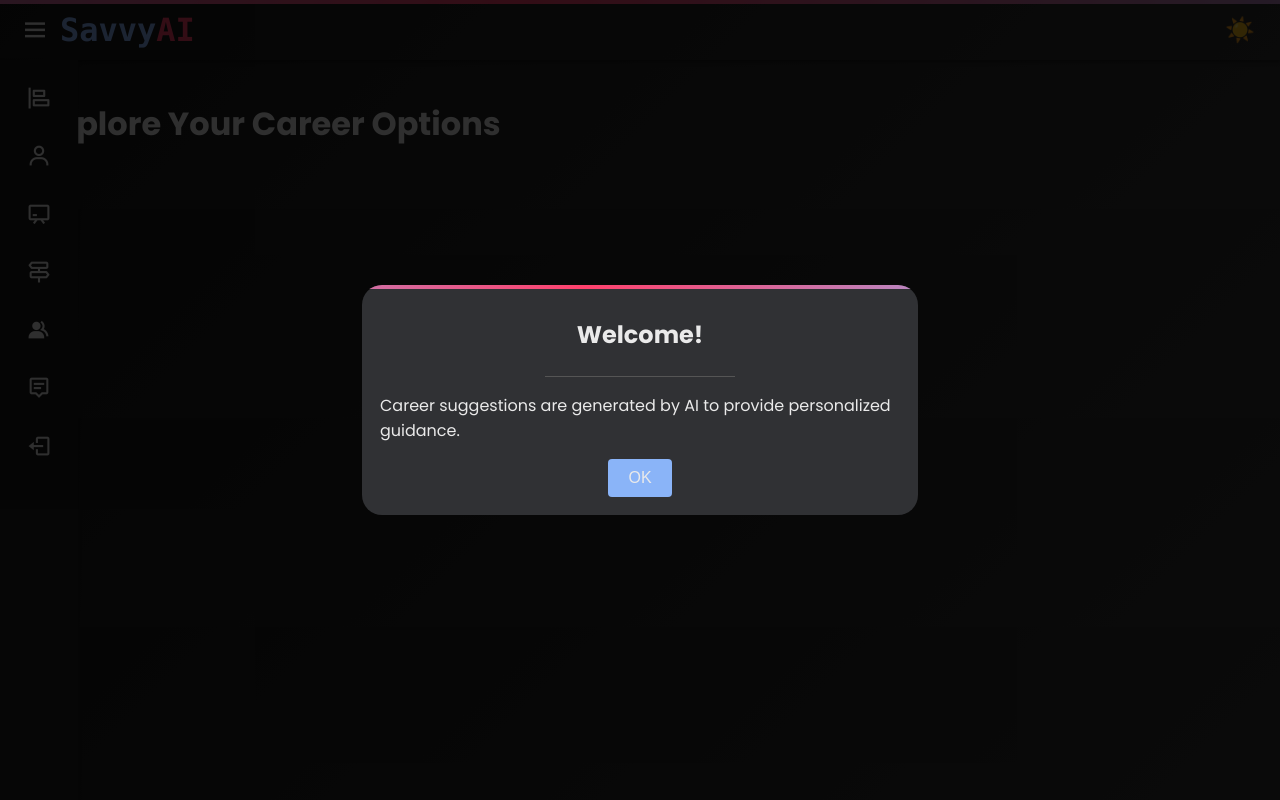
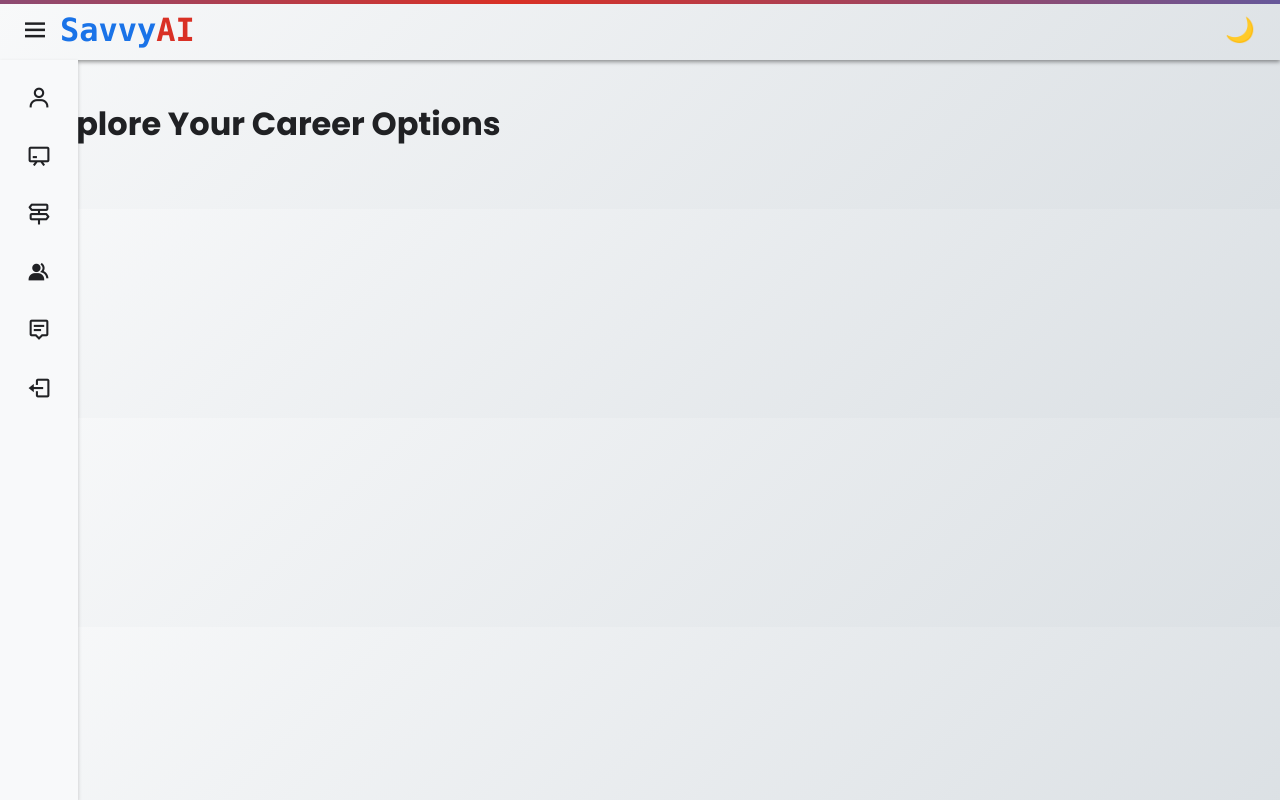
Before and after one commit to rahulm16/main_project, a Flask app: page /suggestions in a window 1280 px wide. Run offline with Flask 3, Linux system fonts and the light colour scheme; data that the repository does not hold is empty; some libraries are stand-ins or nearby versions.

Commit message:
default light mode, fixed major issue of calling fetch_detailed_layout again and again

```diff
--- a/app.py
+++ b/app.py
@@ -9,6 +9,7 @@ from flask_bcrypt import Bcrypt
 from datetime import datetime
 from bson import ObjectId
 from dotenv import load_dotenv
+from threading import Thread
 import random
 import json
 import logging
@@ -598,10 +599,16 @@ def fetch_suggestions():
 
 @app.route('/suggestions', methods=['GET'])
 def show_suggestions():
+    async_fetch_detailed_layout()
     # Retrieve suggestions from MongoDB
     suggestions = mongo.db.career_suggestions.find()
     suggestions_list = list(suggestions)  # Convert cursor to list
     return render_template('suggestions.html', show_hamburger_menu=True, suggestions=suggestions_list, user=session.get('user'))
+
+def async_fetch_detailed_layout():
+    thread = Thread(target=fetch_detailed_layout)
+    thread.daemon = True  # This ensures the thread will be terminated when the main program exits
+    thread.start()
 
 @app.route('/update-nptel-courses')
 def update_nptel_courses():
@@ -695,7 +702,6 @@ def learning():
     except Exception as e:
         return jsonify({"status": "error", "message": str(e)})
 
-@app.route('/fetch_detailed_layout', methods=['GET'])
 def fetch_detailed_layout():
     try:
         # Get all career suggestions
--- a/static/scripts/chatbot.js
+++ b/static/scripts/chatbot.js
@@ -125,8 +125,8 @@ async function handleUserInput() {
         }
 
         currentQuestionIndex++; // Move to the next question
+        chatInput.value = '';
         await loadNextQuestion(); // Load the next question
-        chatInput.value = ''; // Clear input field after sending the message
     }
 }
 
--- a/static/scripts/feedback.js
+++ b/static/scripts/feedback.js
@@ -1,4 +1,3 @@
-// static/scripts/feedback.js
 document.addEventListener('DOMContentLoaded', function() {
     const feedbackForm = document.getElementById('feedbackForm');
     const thankYouMessage = document.getElementById('thankYouMessage');
@@ -47,10 +46,7 @@ document.addEventListener('DOMContentLoaded', function() {
             if (data.success) {
                 feedbackForm.style.display = 'none';
                 thankYouMessage.style.display = 'flex';
-                // Redirect after 3 seconds
-                setTimeout(() => {
-                    window.location.href = '/';
-                }, 3000);
+                // Removed the redirect code, so it will stay on the thank you message
             } else {
                 throw new Error(data.message || 'Failed to submit feedback');
             }
--- a/static/scripts/suggestions.js
+++ b/static/scripts/suggestions.js
@@ -1,3 +1,4 @@
+// Modal functionality
 function openModal(id) {
     const modal = document.getElementById(`modal-${id}`);
     modal.classList.add('active');
@@ -10,32 +11,11 @@ function closeModal(id) {
     document.body.style.overflow = 'auto';
 }
 
-// Close modal when clicking outside and trigger the OK button behavior
+// Close modal when clicking outside
 window.onclick = function(event) {
-    const introModal = document.getElementById('intro-modal');
-    const okButton = document.getElementById('ok-button');
-
-    if (event.target.classList.contains('modal') || event.target === introModal) {
-        // Trigger OK button behavior
-        introModal.classList.remove('active');
-        document.body.style.overflow = 'auto';
-
-        // Call the Flask route
-        fetch('/fetch_detailed_layout', {
-            method: 'GET',
-        })
-        .then(response => {
-            if (!response.ok) {
-                throw new Error('Network response was not ok');
-            }
-            return response.json();
-        })
-        .then(data => {
-            console.log('Successfully fetched detailed layout:', data);
-        })
-        .catch(error => {
-            console.error('There was a problem with the fetch operation:', error);
-        });
+    if (event.target.classList.contains('modal')) {
+        const modalId = event.target.id.split('-')[1];
+        closeModal(modalId);
     }
 }
 
@@ -47,36 +27,9 @@ function toggleTheme() {
 }
 
 // Set initial theme
-const savedTheme = localStorage.getItem('theme');
-if (savedTheme === 'light') {
-    document.body.classList.add('light-mode');
-}
-
 document.addEventListener('DOMContentLoaded', () => {
-    // Show the intro modal on page load
-    const introModal = document.getElementById('intro-modal');
-    const okButton = document.getElementById('ok-button');
-
-    okButton.addEventListener('click', () => {
-        // Close the modal
-        introModal.classList.remove('active');
-        document.body.style.overflow = 'auto';
-
-        // Call the Flask route
-        fetch('/fetch_detailed_layout', {
-            method: 'GET',
-        })
-        .then(response => {
-            if (!response.ok) {
-                throw new Error('Network response was not ok');
-            }
-            return response.json();
-        })
-        .then(data => {
-            console.log('Successfully fetched detailed layout:', data);
-        })
-        .catch(error => {
-            console.error('There was a problem with the fetch operation:', error);
-        });
-    });
+    const savedTheme = localStorage.getItem('theme');
+    if (savedTheme === 'light') {
+        document.body.classList.add('light-mode');
+    }
 });
--- a/static/styles/feedback.css
+++ b/static/styles/feedback.css
@@ -58,7 +58,7 @@ body {
 #feedbackForm {
     display: flex;
     flex-direction: column;
-    gap: 1.5rem;
+    gap: 1rem;
 }
 
 .feedback label {
--- a/static/styles/profile.css
+++ b/static/styles/profile.css
@@ -40,6 +40,7 @@ body {
     height: 100%;
     display: flex;
     flex-direction: column;
+    overflow: auto;
 }
 
 html{
@@ -48,6 +49,7 @@ html{
     height: 100%;
     display: flex;
     flex-direction: column;
+    overflow: auto;
 }
 
 .main-content {
--- a/templates/aptitude.html
+++ b/templates/aptitude.html
@@ -7,7 +7,7 @@
     <link href="https://fonts.googleapis.com/css2?family=Poppins:wght@300;400;600;700&display=swap" rel="stylesheet">
     <link rel="stylesheet" href="{{ url_for('static', filename='styles/questions.css') }}">
 </head>
-<body class="dark-mode">
+<body class="light-mode">
     <script id="user-data" type="application/json">
         {{ user | tojson }}
     </script>
--- a/templates/aptitude_results.html
+++ b/templates/aptitude_results.html
@@ -9,7 +9,7 @@
     <link rel="stylesheet" href="{{ url_for('static', filename='styles/results.css') }}">
 </head>
 
-<body class="dark-mode">
+<body class="light-mode">
     <script id="user-data" type="application/json">
         {{ user | tojson }}
     </script>
--- a/templates/chatbot.html
+++ b/templates/chatbot.html
@@ -8,7 +8,7 @@
     <link href="https://fonts.googleapis.com/css2?family=Poppins:wght@300;400;600;700&display=swap" rel="stylesheet">
     <link rel="stylesheet" href="{{ url_for('static', filename='styles/chatbot.css') }}">
 </head>
-<body class="dark-mode">
+<body class="light-mode">
     {% include 'header.html' %}
 
     <!-- Hidden element to store user data -->
--- a/templates/community.html
+++ b/templates/community.html
@@ -9,7 +9,7 @@
     <link rel="stylesheet" href="{{ url_for('static', filename='styles/header.css') }}">
     <link href="https://cdn.jsdelivr.net/npm/boxicons@latest/css/boxicons.min.css" rel="stylesheet">
 </head>
-<body>
+<body class="light-mode">
     <script id="user-data" type="application/json">
         {{ user | tojson }}
     </script>
--- a/templates/feedback.html
+++ b/templates/feedback.html
@@ -8,7 +8,7 @@
     <link rel="stylesheet" href="{{ url_for('static', filename='styles/feedback.css') }}">
     <link rel="stylesheet" href="{{ url_for('static', filename='styles/header.css') }}">
 </head>
-<body>
+<body class="light-mode">
     <script id="user-data" type="application/json">
         {{ user | tojson }}
     </script>
--- a/templates/learning.html
+++ b/templates/learning.html
@@ -7,7 +7,7 @@
     <link rel="stylesheet" href="{{ url_for('static', filename='styles/learning.css') }}">
     <link href="https://fonts.googleapis.com/css2?family=Poppins:wght@300;400;600;700&display=swap" rel="stylesheet">
 </head>
-<body>
+<body class="light-mode">
     <script id="user-data" type="application/json">
         {{ user | tojson }}
     </script>
--- a/templates/login.html
+++ b/templates/login.html
@@ -11,7 +11,7 @@
     <link rel="stylesheet" href="https://cdnjs.cloudflare.com/ajax/libs/font-awesome/5.15.4/css/all.min.css">
 </head>
 
-<body class="dark-mode">
+<body class="light-mode">
 
     {% include 'header.html' %}
 
--- a/templates/profile.html
+++ b/templates/profile.html
@@ -7,7 +7,7 @@
     <link href="https://fonts.googleapis.com/css2?family=Poppins:wght@300;400;600;700&display=swap" rel="stylesheet">
     <link rel="stylesheet" href="{{ url_for('static', filename='styles/profile.css') }}">
 </head>
-<body class="dark-mode">
+<body class="light-mode">
     {% include 'header.html' %}
 
     <!-- Hidden element to store user data -->
--- a/templates/questions.html
+++ b/templates/questions.html
@@ -7,7 +7,7 @@
     <link href="https://fonts.googleapis.com/css2?family=Poppins:wght@300;400;600;700&display=swap" rel="stylesheet">
     <link rel="stylesheet" href="{{ url_for('static', filename='styles/questions.css') }}">
 </head>
-<body class="dark-mode">
+<body class="light-mode">
     <script id="user-data" type="application/json">
         {{ user | tojson }}
     </script>
--- a/templates/results.html
+++ b/templates/results.html
@@ -7,7 +7,7 @@
     <link href="https://fonts.googleapis.com/css2?family=Poppins:wght@300;400;600;700&display=swap" rel="stylesheet">
     <link rel="stylesheet" href="{{ url_for('static', filename='styles/results.css') }}">
 </head>
-<body class="dark-mode">
+<body class="light-mode">
     <script id="user-data" type="application/json">
         {{ user | tojson }}
     </script>
--- a/templates/roadmap.html
+++ b/templates/roadmap.html
@@ -8,7 +8,7 @@
     <link rel="stylesheet" href="{{ url_for('static', filename='styles/header.css') }}">
     <link href="https://fonts.googleapis.com/css2?family=Poppins:wght@300;400;600;700&display=swap" rel="stylesheet">
 </head>
-<body>
+<body class="light-mode">
     <script id="user-data" type="application/json">
         {{ user | tojson }}
     </script>
--- a/templates/sidebar.html
+++ b/templates/sidebar.html
@@ -1,13 +1,6 @@
 <!-- Sidebar -->
 <div class="sidebar">
     <ul class="nav-list">
-        <li>
-            <a href="{{ url_for('show_suggestions') }}">
-                <i class='bx bx-objects-horizontal-left'></i> <!-- Best Icon for Career Path -->
-                <span class="links_name">Career Path</span>
-            </a>
-            <span class="tooltip">Career Path</span>
-        </li>
         <li>
             <a href="#">
                 <i class='bx bx-user'></i>
--- a/templates/suggestions.html
+++ b/templates/suggestions.html
@@ -7,23 +7,13 @@
     <link href="https://fonts.googleapis.com/css2?family=Poppins:wght@300;400;600;700&display=swap" rel="stylesheet">
     <link rel="stylesheet" href="{{ url_for('static', filename='styles/suggestions.css') }}">
 </head>
-<body class="dark-mode">
+<body class="light-mode">
     <script id="user-data" type="application/json">
         {{ user | tojson }}
     </script>
 
     {% include 'header.html' %}
     {% include 'sidebar.html' %}
-
-<!-- Introductory Modal -->
-<div id="intro-modal" class="modal active">
-    <div class="modal-content">
-        <h2>Welcome!</h2>
-        <p>Career suggestions are generated by AI to provide personalized guidance.</p>
-        <button id="ok-button" class="btn">OK</button>
-    </div>
-</div>
-
     <div class="container">
         <h1>Explore Your Career Options</h1>
         <div class="career-grid">
```
